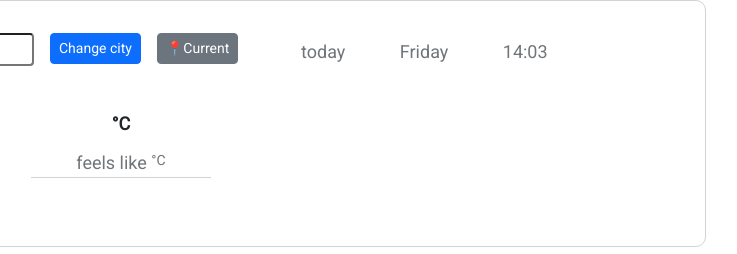
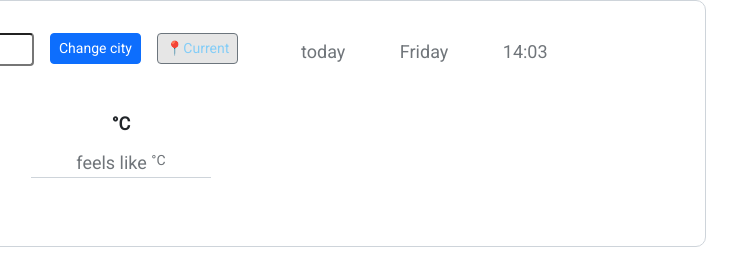
Before and after one commit to Olka-Khmelova/vanilla-weather-app, a plain HTML site: page index.html in a window 1280 px wide. Shown: the top 254 px of the page, 384-1121 px from the left. Drawn offline with nearby package versions, Linux system fonts and the light colour scheme; no server answers.

Commit message:
Changed "current buttom" color

```diff
--- a/styles/styles.css
+++ b/styles/styles.css
@@ -43,11 +43,17 @@
     display: inline-block;
     margin: 25px;
   }
-
+  .btn-secondary{
+    background-color: hsl(0, 0%, 90%);
+    color: #84CDF7;}
   .units {
     position: relative;
     top: -6px;
     font-size: 18px;
+  }
+  .btn-secondary:hover{
+    background-color: #84CDF7;
+    color: hsl(0, 0%, 90%);
   }
 
   .current-weather {
```
